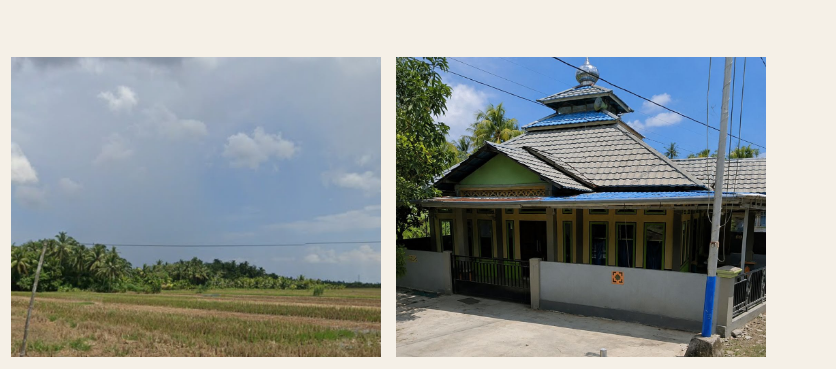
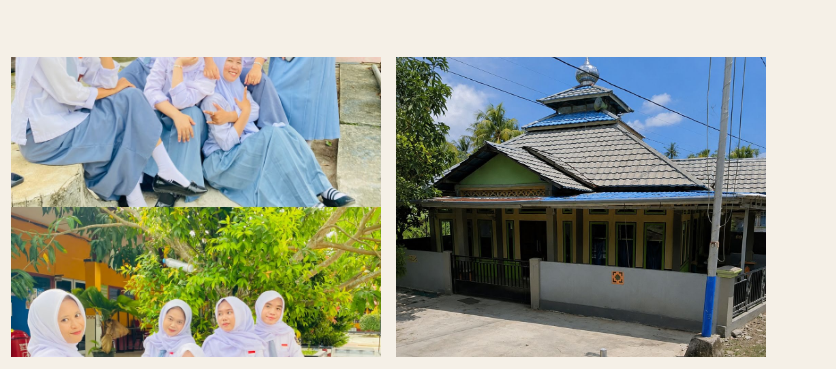
Before and after one commit to kety0222/seburing-hilir, a plain HTML site: page galeri.html in a window 1280 px wide. Shown: the part 730-1099 px from the top of the page, 444-1280 px from the left. Drawn offline with Linux system fonts and the light colour scheme.

Commit message:
Update galeri.html

```diff
--- a/galeri.html
+++ b/galeri.html
@@ -52,7 +52,7 @@
         </div>
 
         <div class="gallery-item">
-            <img src="ume.jpeg" alt="Seburing">
+            <img src="bestikuuuu.jpeg" alt="Seburing">
         </div>
 
         <div class="gallery-item">
```
